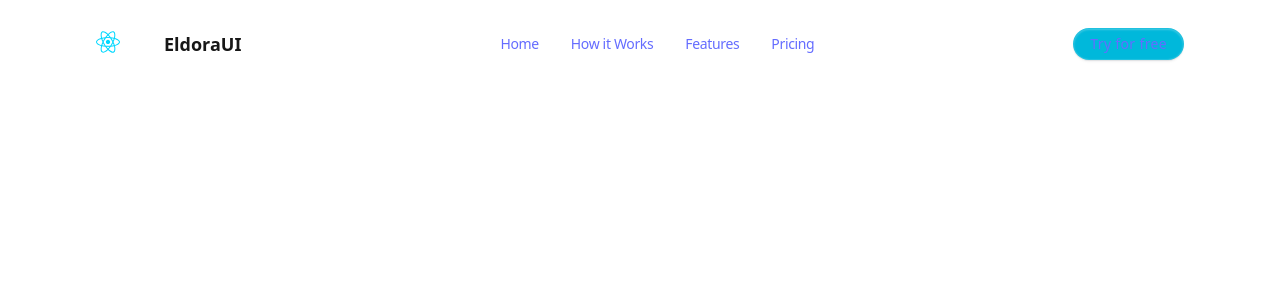
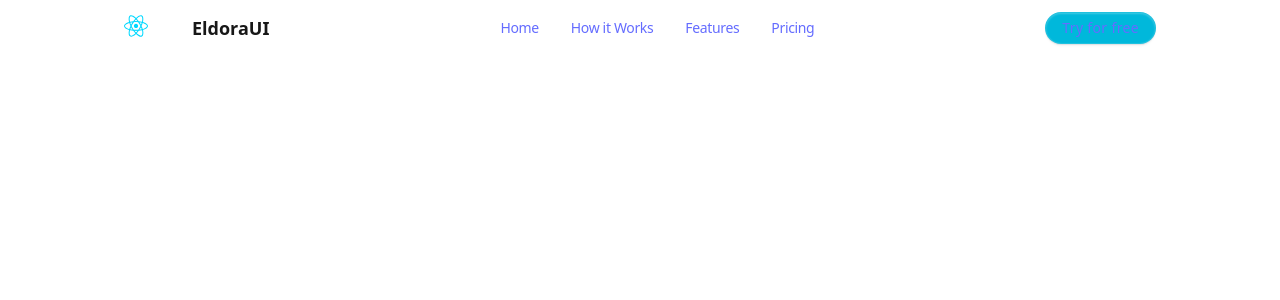
Before and after one commit to HUSS4IN22/free_anatomy_explorer, a React (Vite) app in the folder frontend/: page / in a window 1280 px wide. Shown: the top 300 px of the page. Built offline with nearby package versions, Linux system fonts and the light colour scheme; some icons are missing.

Commit message:
Fix Navbar overflow at lower screen widths

```diff
--- a/frontend/src/components/ui/Nav-bar.tsx
+++ b/frontend/src/components/ui/Nav-bar.tsx
@@ -12,8 +12,8 @@ import { Search01Icon } from "@hugeicons/core-free-icons"
 import { NavMenu } from "@/components/ui/NavMenu"
 import { navLinks } from "@/lib/nav-links"
 
-const INITIAL_WIDTH = "70rem"
-const MAX_WIDTH = "800px"
+const INITIAL_MAX_WIDTH = "1120px" // 70rem
+const SCROLLED_MAX_WIDTH = "800px"
 
 // Animation variants
 const overlayVariants = {
@@ -93,20 +93,21 @@ export function Navbar() {
   return (
     <header
       className={cn(
-        "sticky z-50 mx-4 flex justify-center transition-all duration-300 md:mx-0",
-        hasScrolled ? "top-6" : "top-4 mx-0"
+        "sticky z-50 flex justify-center transition-all duration-300",
+        hasScrolled ? "top-6 mx-4" : "top-0 mx-0"
       )}
     >
       <motion.div
-        initial={{ width: INITIAL_WIDTH }}
-        animate={{ width: hasScrolled ? MAX_WIDTH : INITIAL_WIDTH }}
+        className="w-full"
+        initial={{ maxWidth: INITIAL_MAX_WIDTH }}
+        animate={{ maxWidth: hasScrolled ? SCROLLED_MAX_WIDTH : INITIAL_MAX_WIDTH }}
         transition={{ duration: 0.3, ease: [0.25, 0.1, 0.25, 1] }}
       >
         <div
           className={cn(
-            "mx-auto max-w-7xl rounded-2xl transition-all duration-300 xl:px-0",
+            "mx-auto w-full transition-all duration-300",
             hasScrolled
-              ? "border-border bg-background/75 border px-2 backdrop-blur-lg"
+              ? "border-border bg-background/75 rounded-2xl border px-2 backdrop-blur-lg shadow-sm"
               : "px-7 shadow-none"
           )}
         >
--- a/frontend/src/index.css
+++ b/frontend/src/index.css
@@ -163,9 +163,6 @@ a:hover {
 
 body {
   margin: 0;
-  display: flex;
-  justify-content: center;
-  /* place-items: center; */
   min-width: 320px;
   min-height: 100vh;
 }
```
